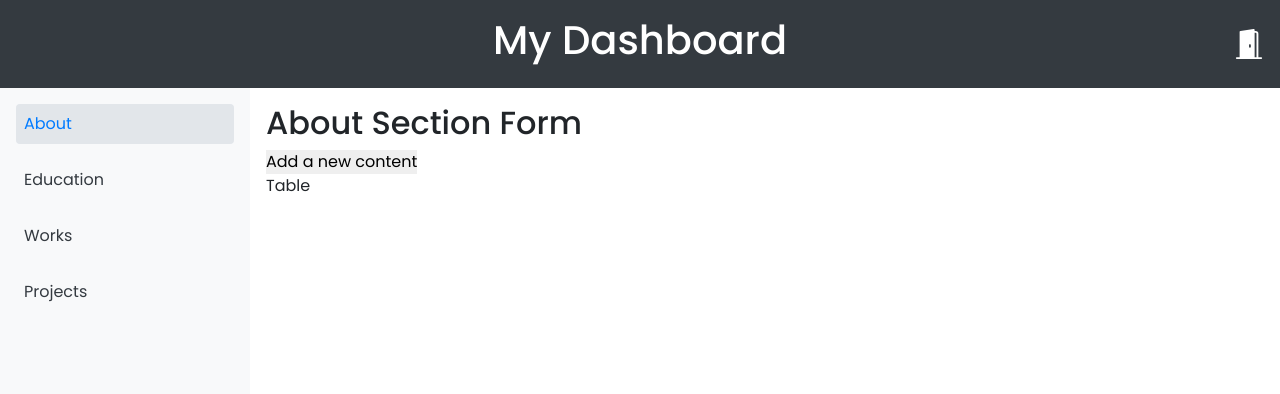
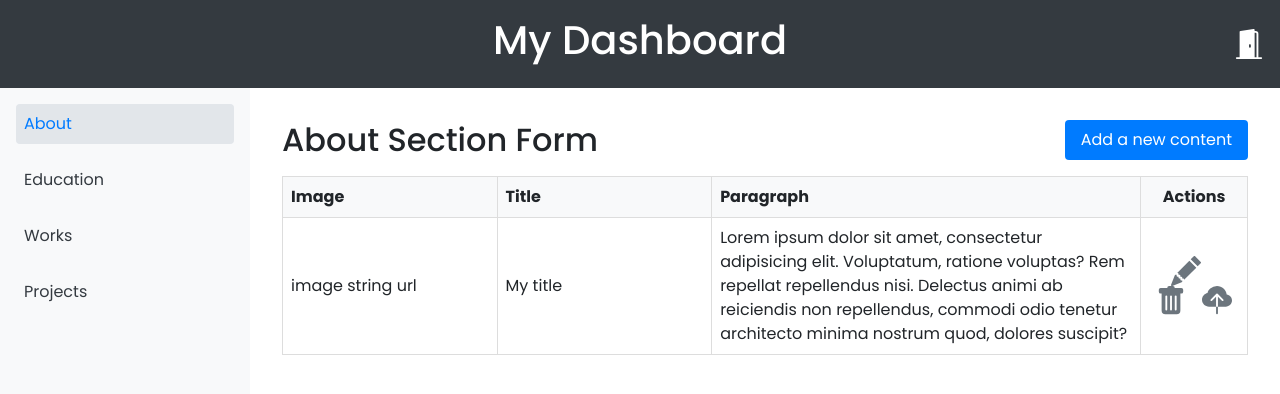
Before and after one commit to amaralBruno27866/the_hall_of_bones, a React (Vite) app in the folder myPortfolio/: page / in a window 1280 px wide. Both pictures are taken after a click on the link "About". Shown: the top 394 px of the page. Built offline with nearby package versions, Linux system fonts and the light colour scheme; no server answers.

Commit message:
Update: about-form

```diff
--- a/myPortfolio/src/others/dashboard/forms/about-form/about-form.jsx
+++ b/myPortfolio/src/others/dashboard/forms/about-form/about-form.jsx
@@ -1,17 +1,69 @@
-import React from 'react';
+import React, { useState, useEffect } from 'react';
 import styles from './about-form.module.css';
 import 'bootstrap/dist/js/bootstrap.bundle.min.js';
 import { BsFillPencilFill, BsFillTrashFill, BsCloudUploadFill } from "react-icons/bs";
 
 export function AboutForm() {
+  const [activeIcon, setActiveIcon] = useState(null);
+
+  const handleIconClick = (icon) => {
+    setActiveIcon(icon);
+  };
+
+  const handleDocumentClick = (event) => {
+    if (!event.target.closest(`.${styles.icon}`)) {
+      setActiveIcon(null);
+    }
+  };
+
+  useEffect(() => {
+    document.addEventListener('click', handleDocumentClick);
+    return () => {
+      document.removeEventListener('click', handleDocumentClick);
+    };
+  }, []);
+
   return (
     <section className={styles.aboutForm}>
-      <header>
+      <header className={styles.header}>
         <h2>About Section Form</h2>
         <button>Add a new content</button>
       </header>
       <div>
-        Table
+        <table className={styles.table}>
+          <thead>
+            <tr>
+              <th>Image</th>
+              <th>Title</th>
+              <th>Paragraph</th>
+              <th>Actions</th>
+            </tr>
+          </thead>
+          <tbody>
+            <tr>
+              <td>image string url</td>
+              <td>My title</td>
+              <td>Lorem ipsum dolor sit amet, consectetur adipisicing elit. Voluptatum, ratione voluptas? Rem repellat repellendus nisi. Delectus animi ab reiciendis non repellendus, commodi odio tenetur architecto minima nostrum quod, dolores suscipit?</td>
+              <td className={styles.actions}>
+                <BsFillPencilFill
+                  size={30}
+                  className={`${styles.icon} ${styles['icon-pencil']} ${activeIcon === 'pencil' ? styles['icon-active'] : ''}`}
+                  onClick={() => handleIconClick('pencil')}
+                />
+                <BsFillTrashFill
+                  size={30}
+                  className={`${styles.icon} ${styles['icon-trash']} ${activeIcon === 'trash' ? styles['icon-active'] : ''}`}
+                  onClick={() => handleIconClick('trash')}
+                />
+                <BsCloudUploadFill
+                  size={30}
+                  className={`${styles.icon} ${styles['icon-upload']} ${activeIcon === 'upload' ? styles['icon-active'] : ''}`}
+                  onClick={() => handleIconClick('upload')}
+                />
+              </td>
+            </tr>
+          </tbody>
+        </table>
       </div>
     </section>
   );
--- a/myPortfolio/src/others/dashboard/forms/about-form/about-form.module.css
+++ b/myPortfolio/src/others/dashboard/forms/about-form/about-form.module.css
@@ -0,0 +1,100 @@
+.aboutForm {
+  padding: 1rem;
+}
+
+.header {
+  display: flex;
+  justify-content: space-between;
+  align-items: center;
+  margin-bottom: 1rem;
+}
+
+.header h2 {
+  margin: 0;
+}
+
+.header button {
+  padding: 0.5rem 1rem;
+  background-color: #007bff;
+  color: white;
+  border: none;
+  border-radius: 4px;
+  cursor: pointer;
+}
+
+.header button:hover {
+  background-color: #0056b3;
+}
+
+.table {
+  width: 100%;
+  border-collapse: collapse;
+}
+
+.table th, .table td {
+  border: 1px solid #ddd;
+  padding: 0.5rem;
+  text-align: left;
+}
+
+.table th {
+  background-color: #f8f9fa;
+}
+
+.table td img {
+  max-width: 100px;
+  height: auto;
+}
+
+.table td .icon {
+  margin-right: 1rem; /* Espaçamento de 1rem entre os ícones */
+  color: #6c757d; /* Bootstrap gray color */
+  cursor: pointer;
+}
+
+.table td .icon:last-child {
+  margin-right: 0; /* Remover margem do último ícone */
+}
+
+.table td .icon:hover {
+  color: #007bff; /* Default hover color */
+}
+
+.table td .icon-pencil:hover,
+.table td .icon-pencil.icon-active {
+  color: #28a745; /* Bootstrap green color */
+}
+
+.table td .icon-trash:hover,
+.table td .icon-trash.icon-active {
+  color: #dc3545; /* Bootstrap red color */
+}
+
+.table td .icon-upload:hover,
+.table td .icon-upload.icon-active {
+  color: #007bff; /* Bootstrap blue color */
+}
+
+/* Definir larguras específicas para cada coluna */
+.table th:nth-child(1), .table td:nth-child(1) {
+  width: 10rem; /* Largura para a coluna de imagem */
+}
+
+.table th:nth-child(2), .table td:nth-child(2) {
+  width: 10rem; /* Largura para a coluna de título */
+}
+
+.table th:nth-child(3), .table td:nth-child(3) {
+  width: 20rem; /* Largura para a coluna de parágrafo */
+}
+
+.table th:nth-child(4), .table td:nth-child(4) {
+  width: 2rem; /* Largura para a coluna de ações */
+  text-align: center; /* Centralizar conteúdo da coluna de ações */
+}
+
+.table td .actions {
+  display: flex;
+  justify-content: center;
+  align-items: center;
+}
```
